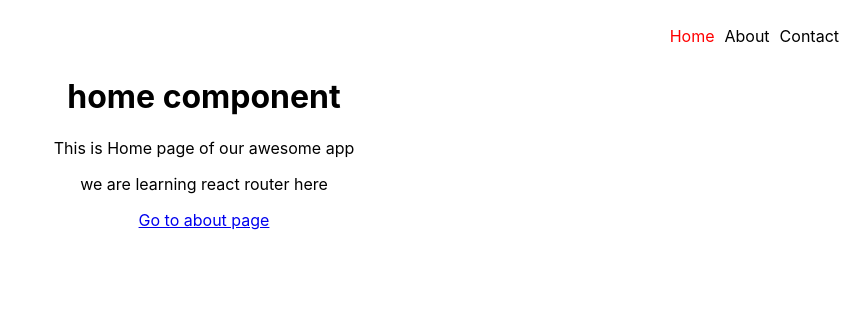
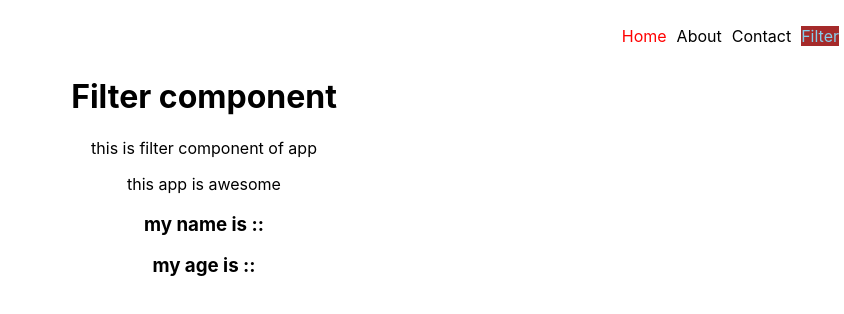
Before and after one commit to sameershinde28/rreactRouter, a React (Create React App) app: page /filter in a window 1280 px wide. Before the commit this address led to /. Shown: the top 314 px of the page, without its empty margins (436-1280 px from the left). Built offline with nearby package versions, Linux system fonts and the light colour scheme.

Commit message:
searh param v 7

```diff
--- a/src/App.css
+++ b/src/App.css
@@ -26,6 +26,11 @@
 
 .nav-bar-link:hover{
   color:green;
+}
+
+.navbar .active{
+  color:skyblue;
+  background-color:brown;
 }
 
 
--- a/src/App.js
+++ b/src/App.js
@@ -5,6 +5,8 @@ import About from './component/About'
 import Navbar from './component/Navbar'
 // import Page404 from './component/Page404';
 import User from './component/User'
+import Filter from './component/Filter'
+
 export default function App() {
   return (
     <div className="App">
@@ -20,6 +22,7 @@ export default function App() {
 
           <Route path="/contact" element={<h1>Contact</h1>} />
           <Route path="/user/:name" element={<User />} />
+          <Route path="/filter" element={<Filter />}  />
         </Routes>
       </BrowserRouter>
 
--- /dev/null
+++ b/src/component/Filter.js
@@ -0,0 +1,24 @@
+import { useSearchParams } from "react-router-dom";
+
+export default function Filter(){
+
+    const[sameer]=useSearchParams();
+
+    // console.warn(sameer.get('age'));
+    // console.warn(sameer.get('name'));
+
+    const name=sameer.get('name');
+    const age=sameer.get('age')
+
+    return(
+        <div>
+        <h1>Filter component</h1>
+        <p>this is filter component of app</p>
+        <p>this app is awesome</p>
+        <h3>my name is :: {name}</h3>
+        <h3>my age is :: {age}</h3>
+        </div>
+
+    )
+
+}
--- a/src/component/Navbar.js
+++ b/src/component/Navbar.js
@@ -8,6 +8,7 @@ export default function Navbar(){
             <li><NavLink className="nav-bar-link" style={{color:"red"}}to="/">Home</NavLink></li>
             <li><NavLink className="nav-bar-link"to="/about">About</NavLink></li>
             <li><NavLink className="nav-bar-link"to="/contact">Contact</NavLink></li>
+            <li><NavLink className="nav-bar-link"to="/filter">Filter</NavLink></li>
 
         </ul>
 
```
